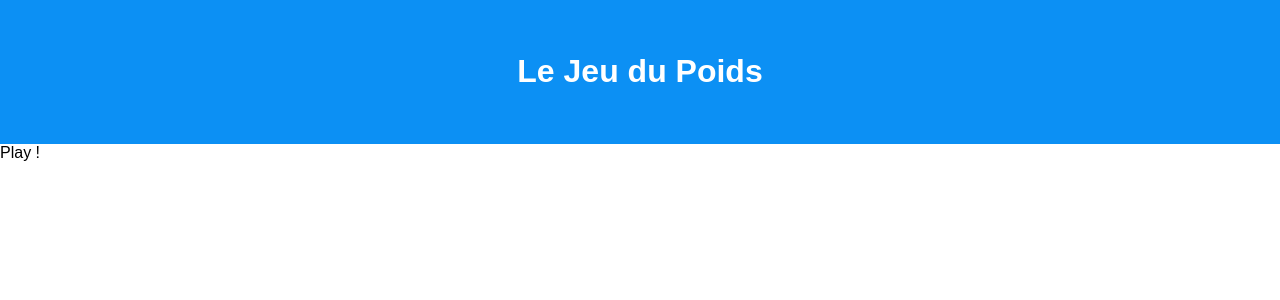
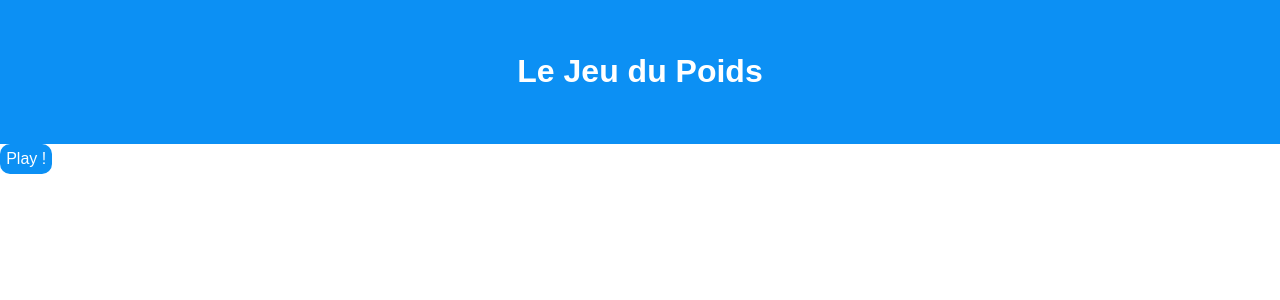
Before and after one commit to Adi-df/le-jeu-du-poids, a Next.js app: page / in a window 1280 px wide. Shown: the top 300 px of the page. Built offline with nearby package versions, Linux system fonts and the light colour scheme.

Commit message:
Add button style

```diff
--- a/components/PlayButton.tsx
+++ b/components/PlayButton.tsx
@@ -1,8 +1,9 @@
 import {FC} from "react"
 import Link from "next/link"
+import styles from "../styles/PlayButton.module.css"
 
 const PlayButton: FC = () => {
-  return <div>
+  return <div className={styles.button}>
     <Link href="/play">
       Play !
     </Link>
--- /dev/null
+++ b/styles/PlayButton.module.css
@@ -0,0 +1,8 @@
+.button {
+  width: max-content;
+  padding: 0.2rem 0.2rem;
+  border: #0c90f4 solid;
+  border-radius: 10px;
+  background-color: #0c90f4;
+  color: white;
+}
```
